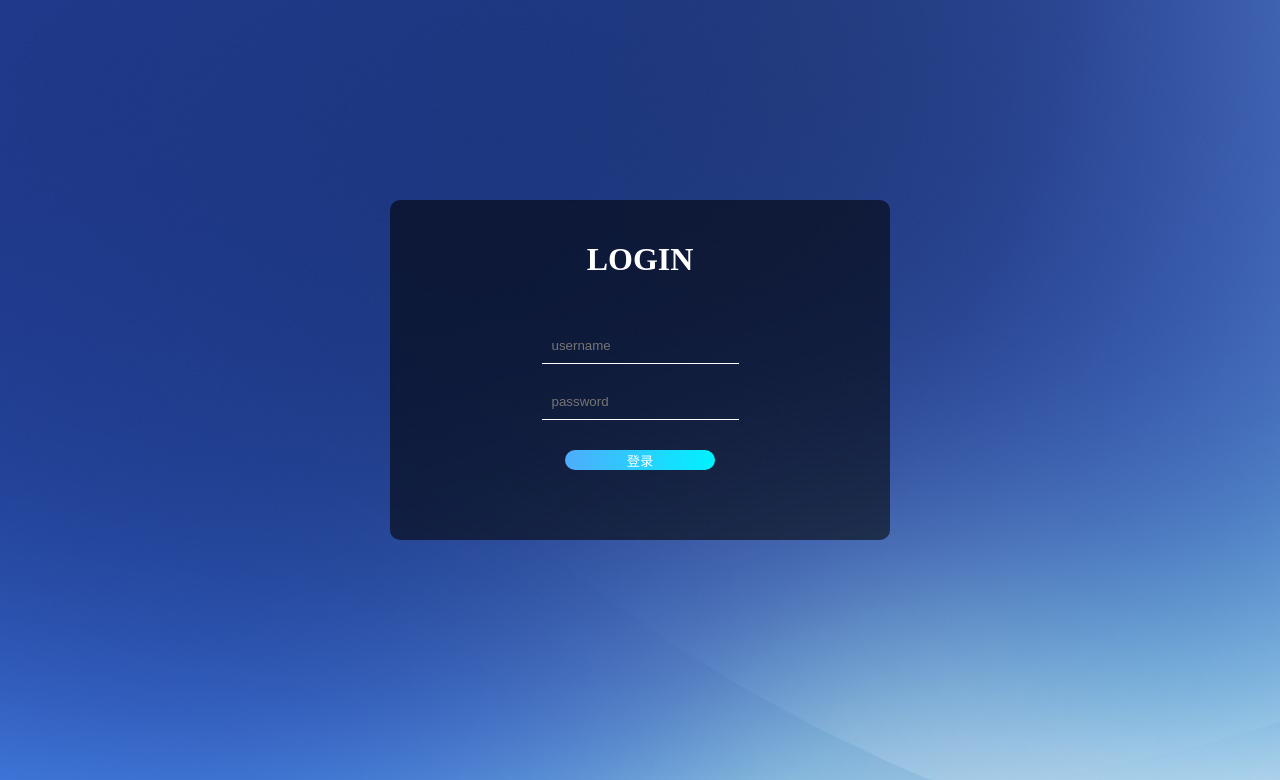
After one commit to heyyousa/django-worklog, a Django app: template worklog_web/templates/login.html in a window 1280 px wide. The commit adds this page. Shown: the top 780 px of the page. Run offline with Django 3.2, Linux system fonts and the light colour scheme; the template is opened without the code that fills it, so the values that code supplies are empty.

Commit message:
renew project

```diff
--- /dev/null
+++ b/worklog_web/templates/css/login.css
@@ -0,0 +1,47 @@
+body {
+    margin: 0;
+    padding: 0;
+    background-image: url(../img/loginbg.jpg);
+    background-repeat: no-repeat;
+}
+
+#bigbox {
+    margin: 0 auto;
+    margin-top: 200px;
+    padding: 20px 50px;
+    background-color: #00000090;
+    width: 400px;
+    height: 300px;
+    border-radius: 10px;
+    text-align: center;
+}
+
+#bigbox h1 {
+    color: white;
+}
+
+#bigbox .inputbox {
+    margin-top: 50px;
+}
+
+#bigbox .inputbox .inputtext {
+    margin-top: 20px;
+}
+
+#bigbox .inputbox .inputtext input {
+    border: 0;
+    padding: 10px 10px;
+    border-bottom: 1px solid white;
+    background-color: #00000000;
+    color: white;
+}
+
+#bigbox .inputbox .inputbutton {
+    border: 0;
+    width: 150px;
+    height: 20px;
+    color: white;
+    margin-top: 30px;
+    border-radius: 20px;
+    background-image: linear-gradient(to right, #4facfe 0%, #00f2fe 100%);
+}
--- /dev/null
+++ b/worklog_web/templates/login.html
@@ -0,0 +1,27 @@
+<!DOCTYPE html>
+<html lang="zh-CN">
+
+<head>
+    <meta charset="UTF-8">
+    <link rel="stylesheet" href="css/login.css" />
+    <title>登录</title>
+
+</head>
+
+<body>
+    <div id="bigbox">
+        <h1>LOGIN</h1>
+        <div class="inputbox">
+            <div class="inputtext">
+                <input type="text" placeholder="username" />
+            </div>
+
+            <div class="inputtext">
+                <input type="password" placeholder="password" />
+            </div>
+
+            <input type="button" class="inputbutton" value="登录" />
+        </div>
+</body>
+
+</html>
```
Also changed, not shown: worklog_web/templates/signup.html (+5 -2 lines), worklog_web/templates/img/loginbg.jpg (added), 1 other file.
